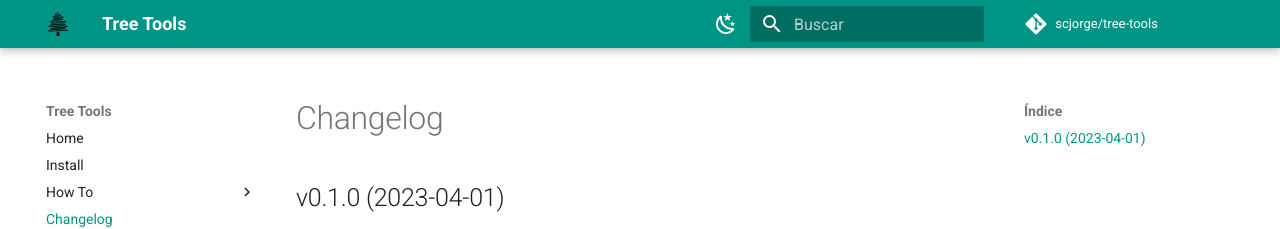
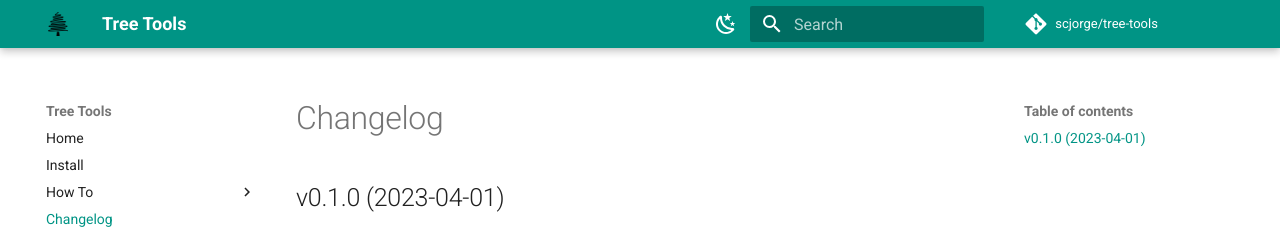
Before and after one commit to scjorge/tree-parsing, an MkDocs documentation site: the page built from docs/changelog.md, in a window 1280 px wide. Shown: the top 229 px of the page. Built offline with MkDocs 1.6.1 and Material for MkDocs 9.7.7, drawn with Linux system fonts in a browser that asks for light colours; comment, search, counter and statistics services are not loaded; part of the change alters nothing that is shown.

```diff
--- a/mkdocs.yml
+++ b/mkdocs.yml
@@ -29,7 +29,7 @@ theme:
   features:
     - content.code.copy
 
-  language: pt-BR
+  language: en
   logo: assets/logo.png
   favicon: assets/logo.png
 
```
